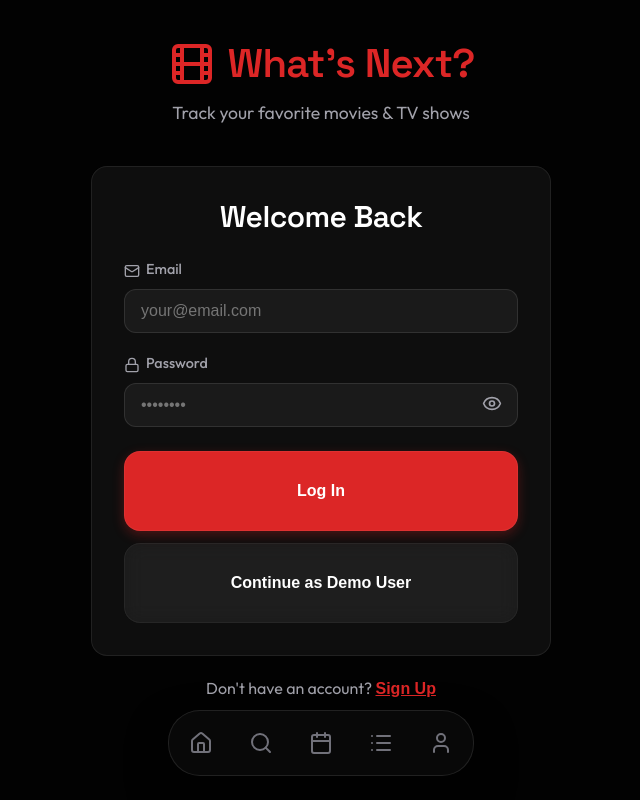
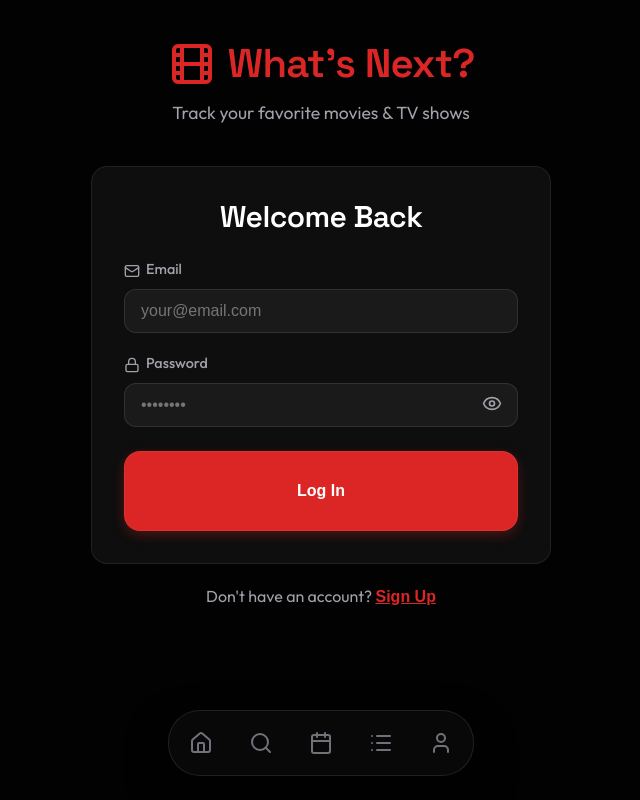
Before and after one commit to chargmak/whatsnext, a React (Vite) app: page /login in a window 1280 px wide. Shown: the whole page, without its empty margins (319-959 px from the left). Built offline with nearby package versions, Linux system fonts and the light colour scheme; no server answers.

Commit message:
chore: remove demo login button

```diff
--- a/src/pages/Login.jsx
+++ b/src/pages/Login.jsx
@@ -86,22 +86,7 @@ const Login = () => {
         }
     };
 
-    const handleDemoLogin = () => {
-        // Keep existing demo logic
-        const demoUser = {
-            name: 'Dimitrios',
-            email: 'demo@whatsnext.com',
-            avatar: 'https://api.dicebear.com/7.x/avataaars/svg?seed=Felix',
-            bio: 'Movie and TV enthusiast',
-            joinDate: new Date().toISOString().split('T')[0]
-        };
 
-        localStorage.setItem('current_user', JSON.stringify(demoUser));
-        localStorage.setItem('is_authenticated', 'true');
-        localStorage.setItem('user_profile', JSON.stringify(demoUser));
-
-        window.location.href = '/';
-    };
 
     return (
         <div className="container" style={{
@@ -265,26 +250,13 @@ const Login = () => {
                             padding: '14px',
                             fontSize: '1rem',
                             fontWeight: '600',
-                            marginBottom: '12px'
+
                         }}
                     >
                         Log In
                     </button>
 
-                    {/* Demo Login */}
-                    <button
-                        type="button"
-                        onClick={handleDemoLogin}
-                        className="action-btn secondary"
-                        style={{
-                            width: '100%',
-                            padding: '14px',
-                            fontSize: '1rem',
-                            fontWeight: '600'
-                        }}
-                    >
-                        Continue as Demo User
-                    </button>
+
                 </form>
             </motion.div>
 
```
